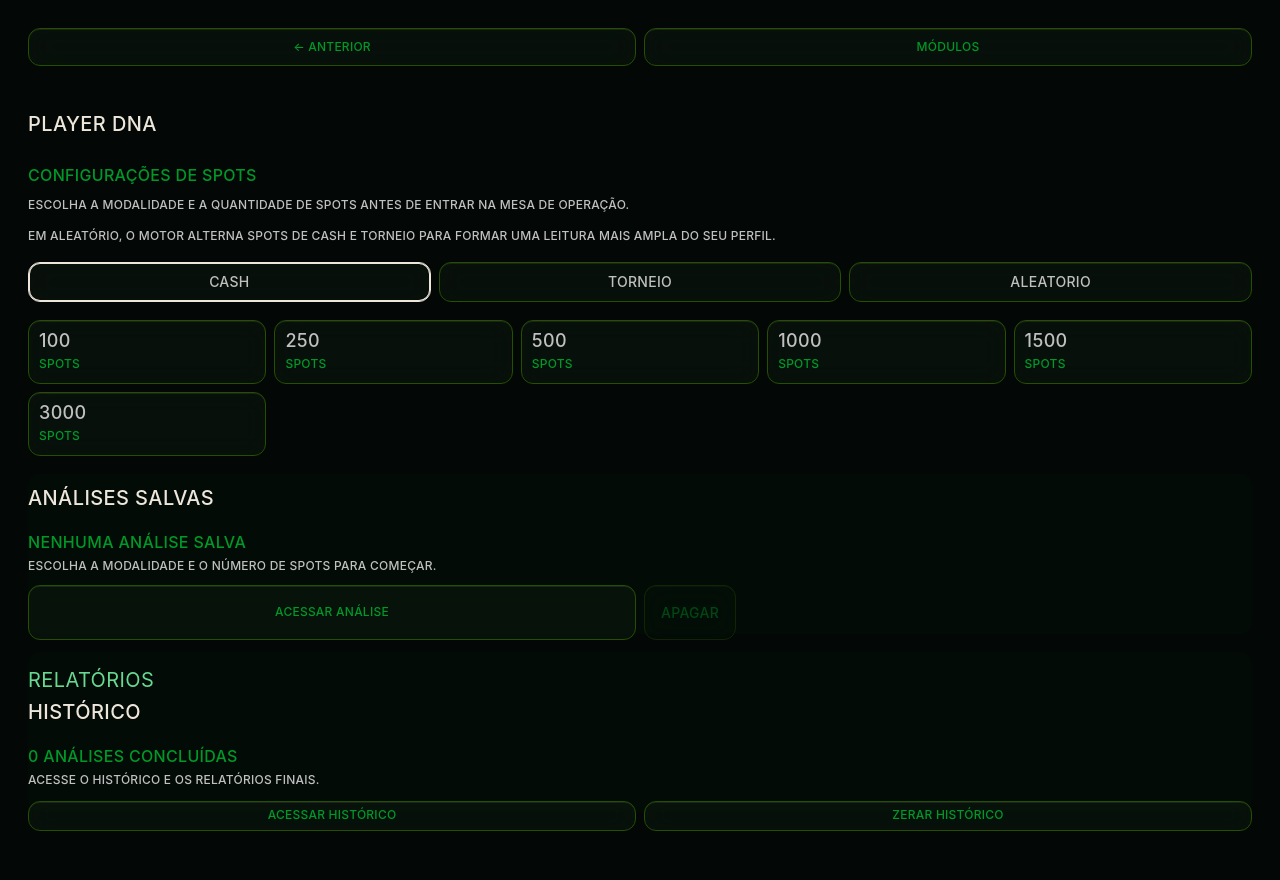
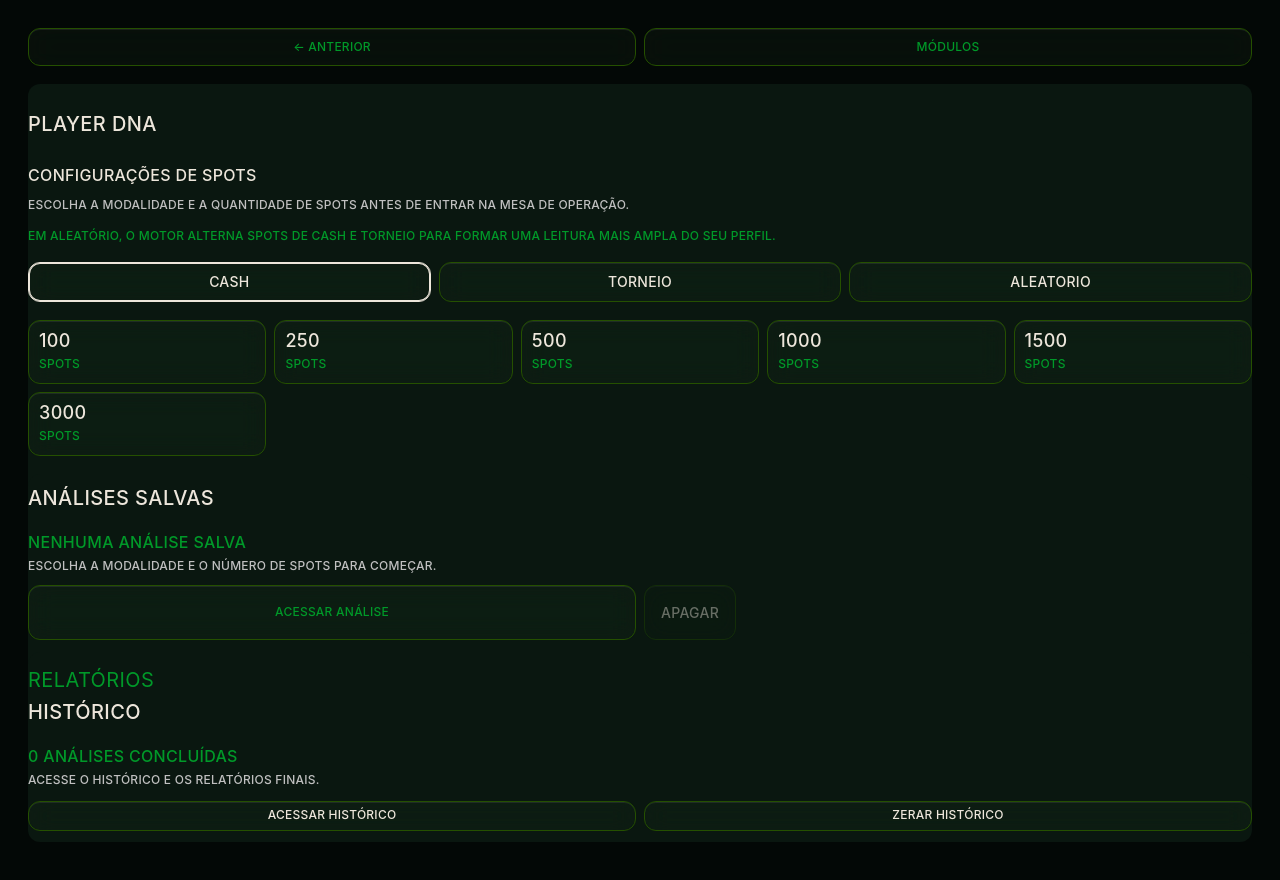
Before and after one commit to SkyareCom/gemeo.stackup.holdem-heroes, a Next.js app: page /player-dna in a window 1280 px wide. Shown: the top 880 px of the page. Built offline with nearby package versions, Linux system fonts and the light colour scheme; a web font is replaced by a local one.

Commit message:
style(player-dna): standardize screen to five-color palette

```diff
--- a/app/player-dna/player-dna-typography.css
+++ b/app/player-dna/player-dna-typography.css
@@ -1,3 +1,78 @@
+.player-dna-page{
+  --pd-bg:#030806;
+  --pd-surface:#0a1710;
+  --pd-border:#255000;
+  --pd-accent:#009929;
+  --pd-text:#ede6db;
+}
+
+/* Five-color palette for the full Player DNA screen. */
+html body main.player-dna-page{
+  background:var(--pd-bg)!important;
+  color:var(--pd-text)!important;
+}
+html body main.player-dna-page .profile-panel,
+html body main.player-dna-page .saved-analysis-panel,
+html body main.player-dna-page .history-panel,
+html body main.player-dna-page [class*="levelCard"],
+html body main.player-dna-page [class*="actionsCard"],
+html body main.player-dna-page [class*="heroContent"],
+html body main.player-dna-page [class*="levelSummary"]{
+  background:var(--pd-surface)!important;
+  border-color:var(--pd-border)!important;
+}
+html body main.player-dna-page button,
+html body main.player-dna-page a.module-back,
+html body main.player-dna-page .mode-choices>label,
+html body main.player-dna-page .depth-choices>button,
+html body main.player-dna-page [class*="badge"],
+html body main.player-dna-page [class*="Badge"]{
+  background:var(--pd-surface)!important;
+  border-color:var(--pd-border)!important;
+  color:var(--pd-text)!important;
+}
+html body main.player-dna-page button:hover,
+html body main.player-dna-page button:focus-visible,
+html body main.player-dna-page button[aria-pressed="true"],
+html body main.player-dna-page .mode-choices>label:has(input:checked),
+html body main.player-dna-page a.module-back:hover,
+html body main.player-dna-page a.module-back:focus-visible{
+  border-color:var(--pd-accent)!important;
+}
+html body main.player-dna-page h1,
+html body main.player-dna-page h2,
+html body main.player-dna-page h3,
+html body main.player-dna-page h4,
+html body main.player-dna-page strong,
+html body main.player-dna-page b,
+html body main.player-dna-page p,
+html body main.player-dna-page small,
+html body main.player-dna-page span,
+html body main.player-dna-page .eyebrow,
+html body main.player-dna-page .tag{
+  color:var(--pd-text)!important;
+  -webkit-text-fill-color:var(--pd-text)!important;
+}
+html body main.player-dna-page .setup-intro,
+html body main.player-dna-page .analysis-balance-note,
+html body main.player-dna-page .saved-analysis-status,
+html body main.player-dna-page .history-count,
+html body main.player-dna-page [class*="blockTitle"],
+html body main.player-dna-page [class*="levelNumber"],
+html body main.player-dna-page [class*="label"],
+html body main.player-dna-page [class*="badge"],
+html body main.player-dna-page [class*="Badge"],
+html body main.player-dna-page .depth-choices button span{
+  color:var(--pd-accent)!important;
+  -webkit-text-fill-color:var(--pd-accent)!important;
+}
+html body main.player-dna-page [class*="track"]{
+  background:var(--pd-surface)!important;
+}
+html body main.player-dna-page [class*="track"] i{
+  background:var(--pd-accent)!important;
+}
+
 .player-dna-page .mode-choices{
   grid-template-columns:repeat(3,minmax(0,1fr))!important;
 }
@@ -49,7 +124,7 @@
 .player-dna-page .history-panel::before{
   content:"RELATÓRIOS"!important;
   display:block!important;
-  color:#67d992!important;
+  color:var(--pd-accent)!important;
   font-size:20px!important;
   line-height:1.08!important;
   letter-spacing:.02em!important;
```
